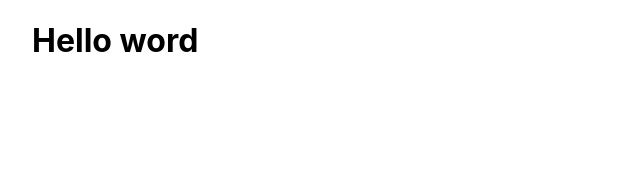
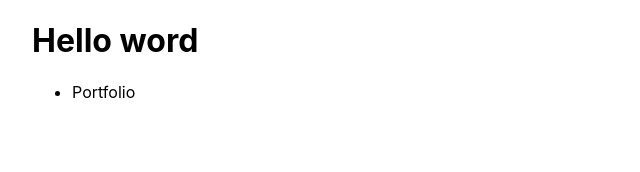
Before and after one commit to andersonzeroone/introduceNextJs, a Next.js app: page / in a window 1280 px wide. Shown: the top 172 px of the page, without its empty margins (0-640 px from the left). Built offline with nearby package versions, Linux system fonts and the light colour scheme.

Commit message:
navigation with the link component

```diff
--- a/pages/index.js
+++ b/pages/index.js
@@ -1,3 +1,4 @@
+import Link from 'next/link'
 import styles from '../styles/Home.module.css'
 
 export default function Home() {
@@ -5,7 +6,13 @@
     <div className={styles.container}>
       <div>
         <h1>Hello word</h1>
+
+        <ul>
+          <li>
+            <Link href="/portfolio">Portfolio</Link>
+          </li>
+        </ul>
       </div>
-    </div>
+    </div >
   )
 }
```
